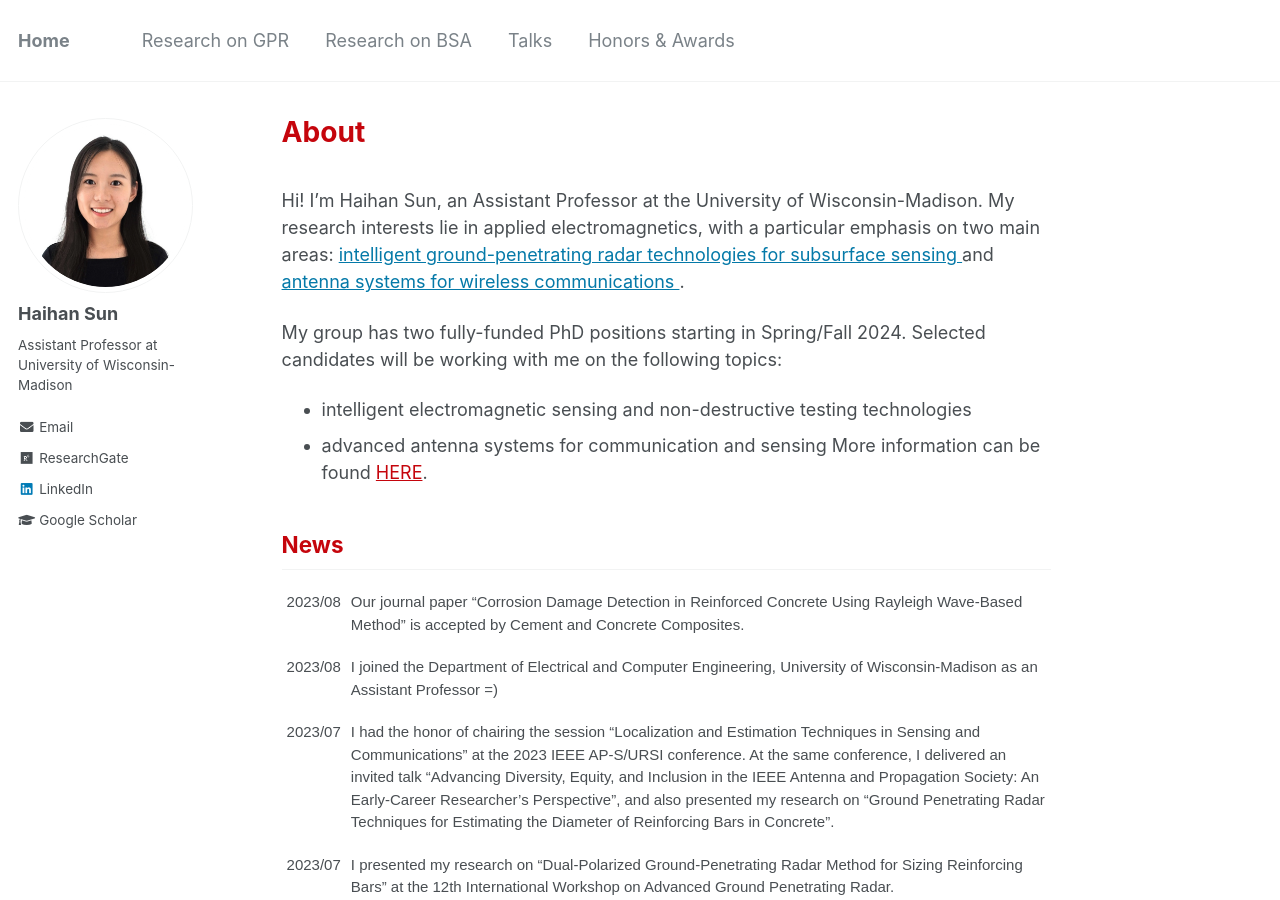
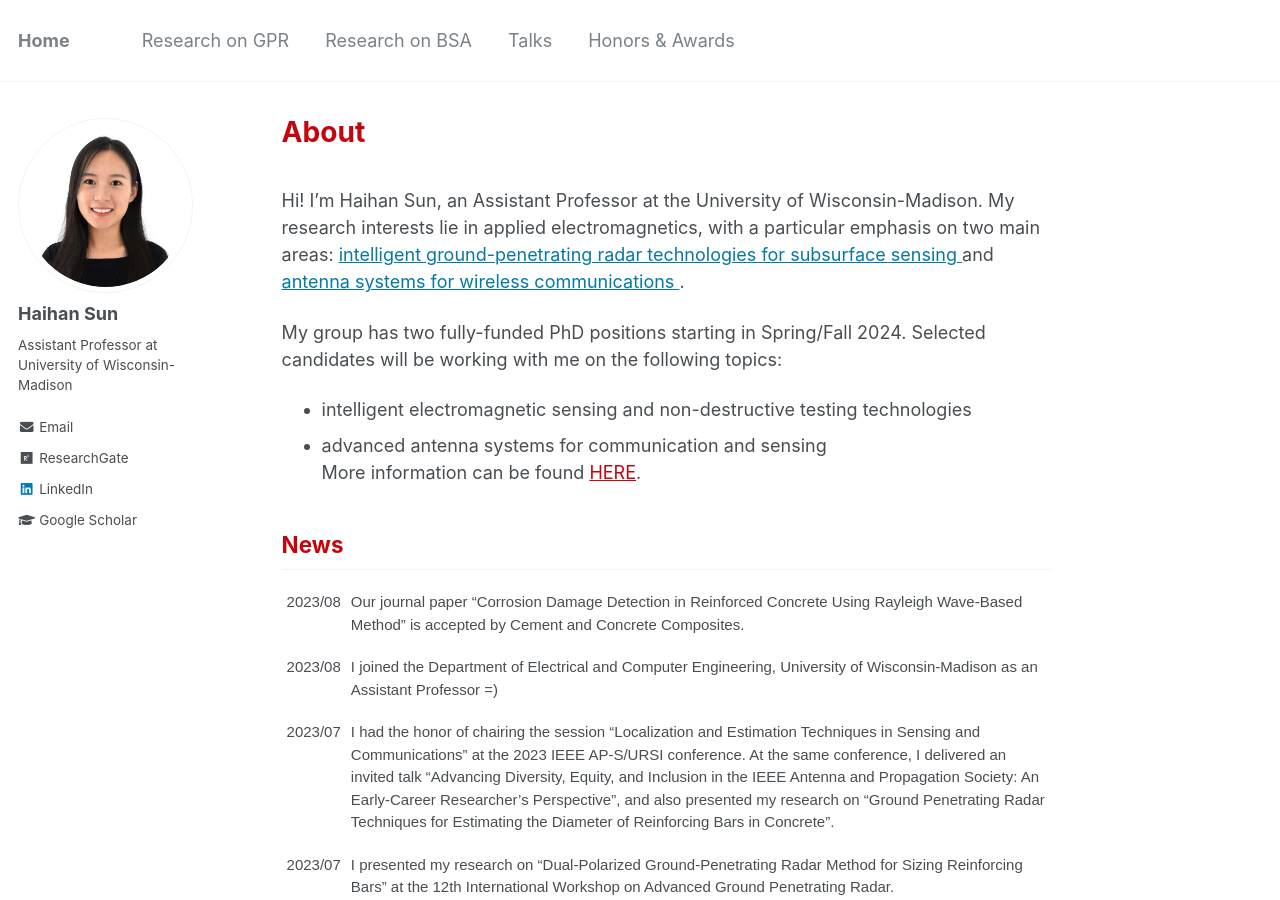
Before and after one commit to Haihan-Sun/Haihan-Sun.github.io, a Jekyll site: the page built from _pages/about.md, in a window 1280 px wide and 900 px high. Built offline with Jekyll 4.4.1, drawn with Linux system fonts in a browser that asks for light colours.

```diff
--- a/_pages/about.md
+++ b/_pages/about.md
@@ -20,7 +20,7 @@ Hi! I'm Haihan Sun, an Assistant Professor at the University of Wisconsin-Madiso
 
 My group has two fully-funded PhD positions starting in Spring/Fall 2024. Selected candidates will be working with me on the following topics:
 - intelligent electromagnetic sensing and non-destructive testing technologies
-- advanced antenna systems for communication and sensing
+- advanced antenna systems for communication and sensing<br>
 More information can be found <a href="https://Haihan-Sun.github.io/files/PhD_Positions.pdf" style="color:#C5050C">HERE</a>.
 
 
```
